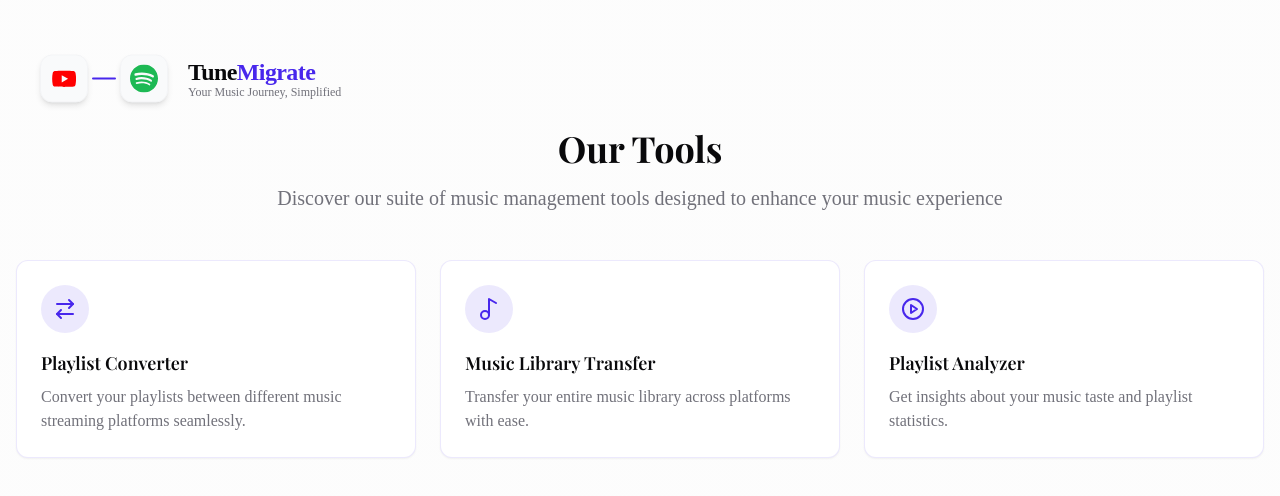
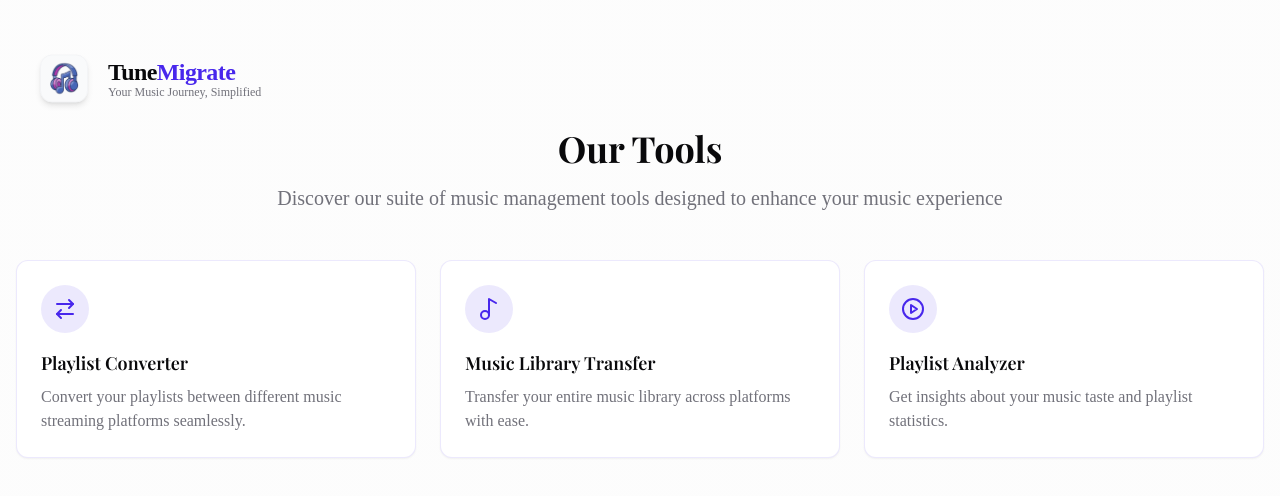
Before and after one commit to PRATIKABAJIGANGURDE/tunemigrate, a React (Vite) app: page /tools in a window 1280 px wide. Shown: the top 496 px of the page. Built offline with nearby package versions, Linux system fonts and the light colour scheme; no server answers.

Commit message:
Fix: Resolve build error
The AI edits didn't result in any changes to the codebase.

```diff
--- a/src/components/Header.tsx
+++ b/src/components/Header.tsx
@@ -8,6 +8,7 @@ import { useLocation } from "react-router-dom";
 const Header = () => {
   const location = useLocation();
   const isHomePage = location.pathname === "/";
+  const isToolsPage = location.pathname === "/tools";
 
   return (
     <motion.header
@@ -16,7 +17,7 @@ const Header = () => {
       animate="visible"
       variants={logoAnimation}
     >
-      {isHomePage ? <HomeLogoWithServices /> : <LogoWithServices />}
+      {(isHomePage || isToolsPage) ? <HomeLogoWithServices /> : <LogoWithServices />}
     </motion.header>
   );
 };
```
